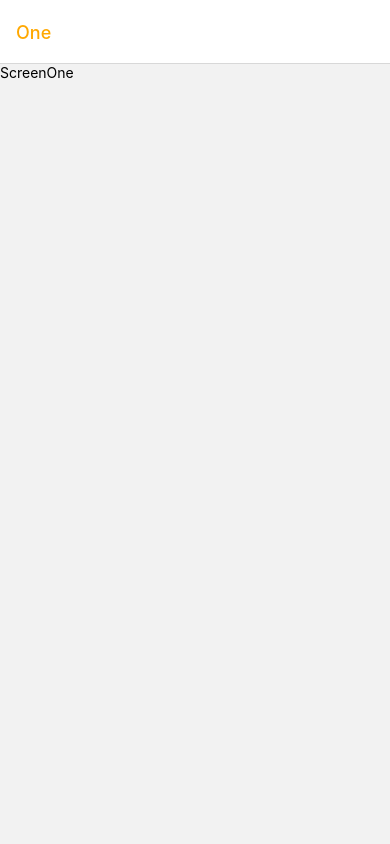
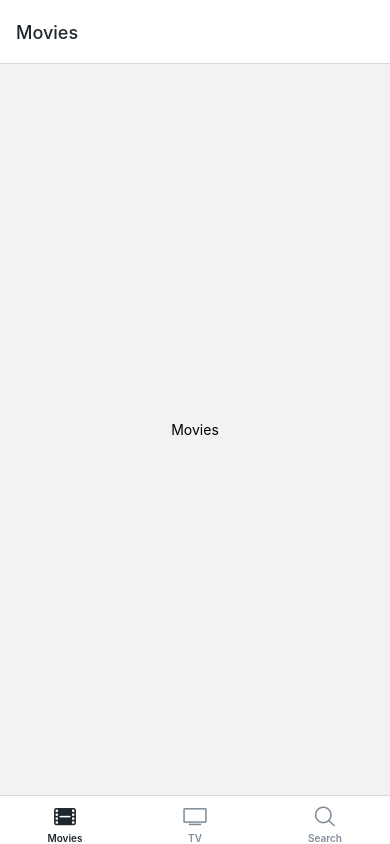
Before and after one commit to jkim8/sun-movie, a React Native app: screen /Movies in a window 390 px wide. Before the commit this address had no page. Built offline with nearby package versions, Linux system fonts and the light colour scheme.

Commit message:
Stack and Tab using at the same time

```diff
--- a/App.js
+++ b/App.js
@@ -7,6 +7,7 @@
 import Tabs from "./navigation/Tabs";
 import { NavigationContainer } from "@react-navigation/native";
 import Stack from "./navigation/Stack";
+import Root from "./navigation/Root";
 
 export default function App() {
   const [assets] = useAssets([require("./sunssc.png")]);
@@ -17,7 +18,7 @@
   }
   return (
     <NavigationContainer>
-      <Stack />
+      <Root />
     </NavigationContainer>
   );
 }
--- /dev/null
+++ b/navigation/Root.js
@@ -0,0 +1,15 @@
+import React from "react";
+import { createNativeStackNavigator } from "@react-navigation/native-stack";
+import Tabs from "./Tabs";
+import Stack from "./Stack";
+
+const Nav = createNativeStackNavigator();
+
+const Root = () => (
+  <Nav.Navigator screenOptions={{ headerShown: false }}>
+    <Nav.Screen name="Tabs" component={Tabs} />
+    <Nav.Screen name="Stack" component={Stack} />
+  </Nav.Navigator>
+);
+
+export default Root;
--- a/screens/Movies.js
+++ b/screens/Movies.js
@@ -1,10 +1,13 @@
 import React from "react";
-import { Text, View } from "react-native";
+import { TouchableOpacity, Text, View } from "react-native";
 
-const Movies = () => (
-  <View style={{ flex: 1, justifyContent: "center", alignItems: "center" }}>
+const Movies = ({ navigation: { navigate } }) => (
+  <TouchableOpacity
+    onPress={() => navigate("Stack", { screen: "Three" })}
+    style={{ flex: 1, justifyContent: "center", alignItems: "center" }}
+  >
     <Text>Movies</Text>
-  </View>
+  </TouchableOpacity>
 );
 
 export default Movies;
```
